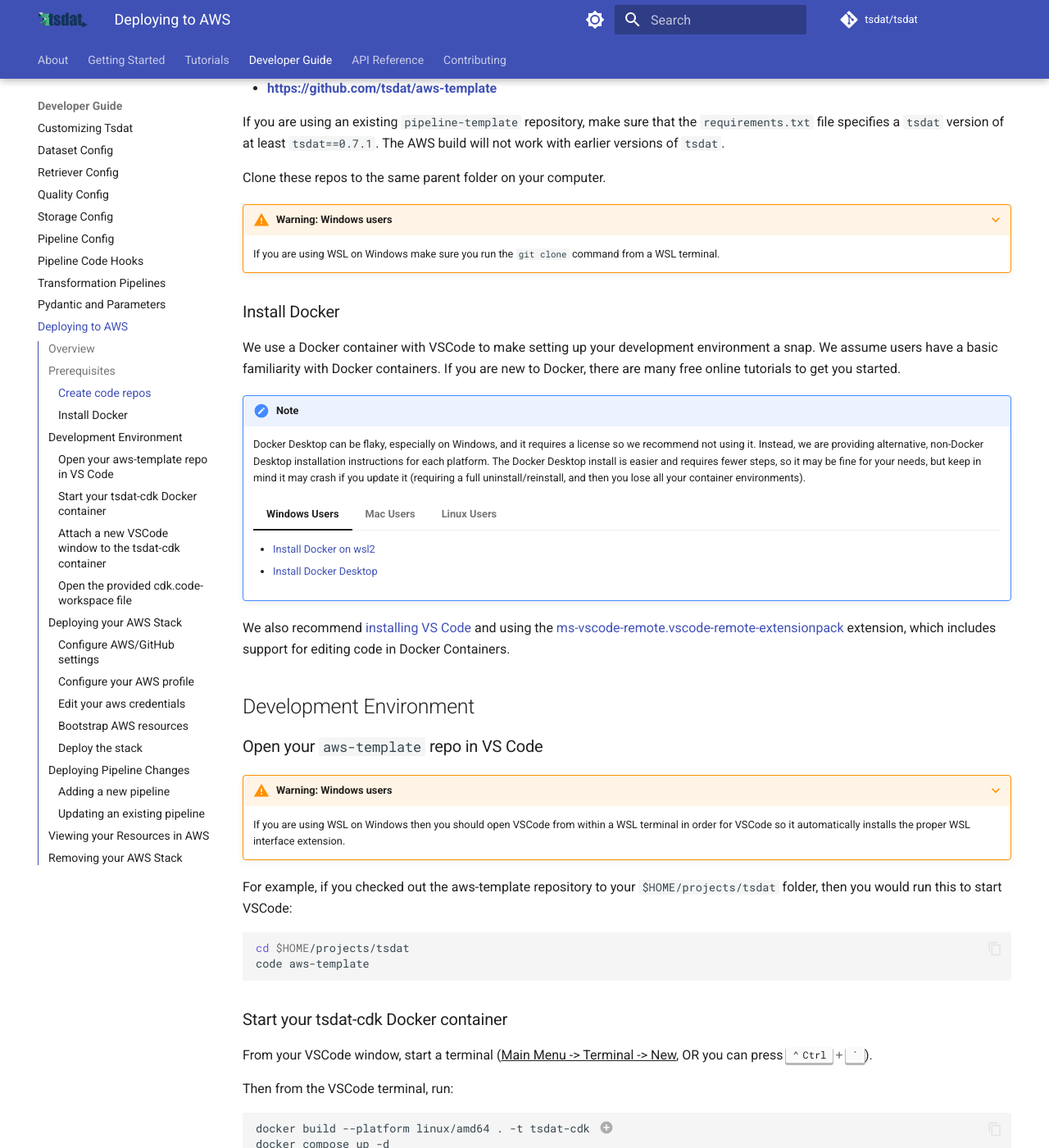
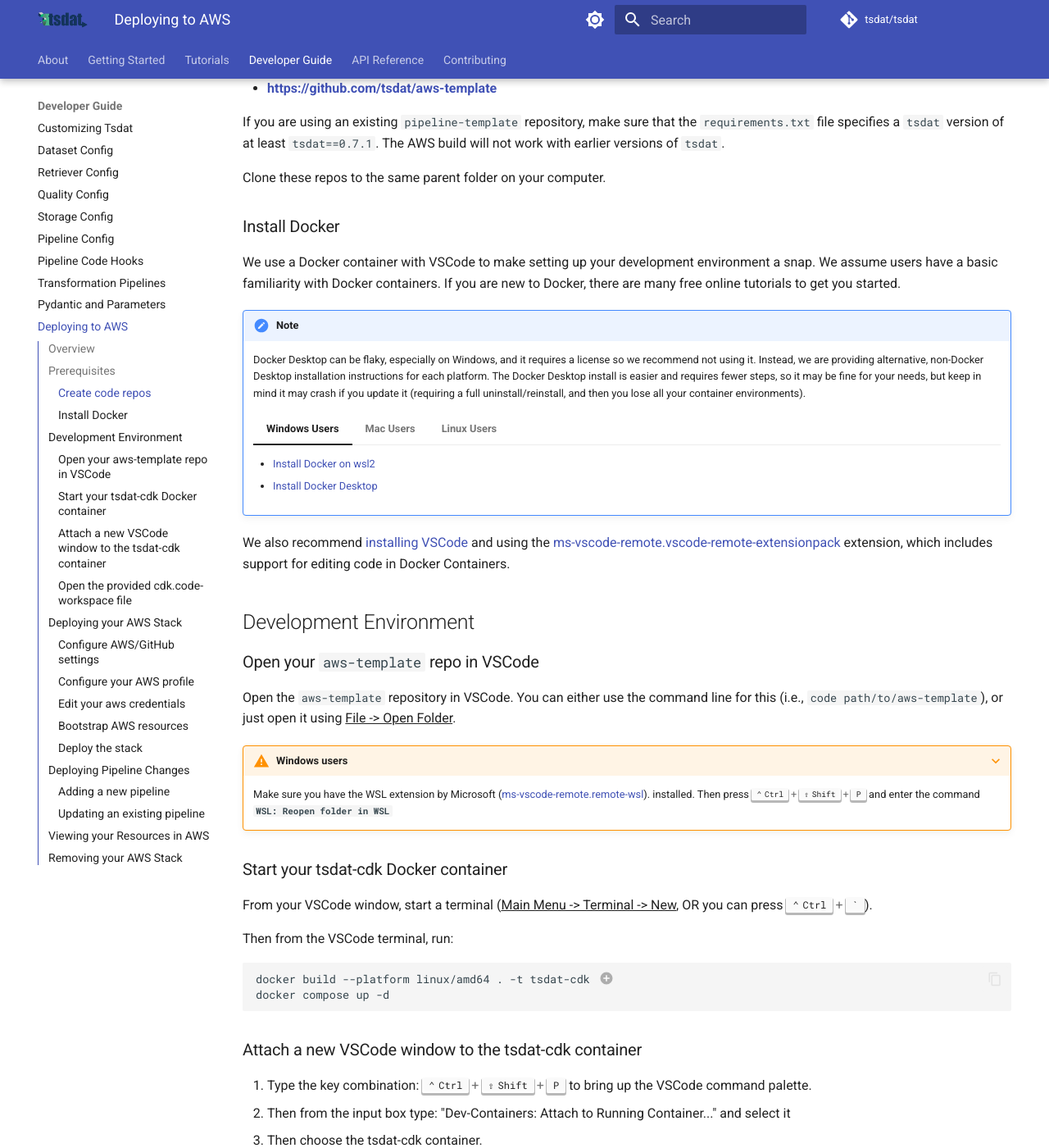
Before and after one commit to tsdat/tsdat, an MkDocs documentation site: the page built from docs/config/aws_template.md, in a window 1280 px wide and 1400 px high, scrolled down 1237 px. Shown: the whole window at 82% size. Built offline with MkDocs 1.6.1 and Material for MkDocs 9.7.7, drawn with Linux system fonts in a browser that asks for light colours; comment, search, counter and statistics services are not loaded.

Commit message:
Address feedback
Co-authored-by: jmcvey3 <53623232+jmcvey3@users.noreply.github.com>

````diff
--- a/docs/config/aws_template.md
+++ b/docs/config/aws_template.md
@@ -44,10 +44,6 @@
 
 Clone these repos to the same parent folder on your computer.
 
-???+ warning "Warning: Windows users"
-
-    If you are using WSL on Windows make sure you run the `git clone` command from a WSL terminal.
-
 ### Install Docker
 
 We use a Docker container with VSCode to make setting up your development environment a snap.  We assume users have a
@@ -76,26 +72,22 @@
         * [Install Docker](https://docs.docker.com/engine/install/ubuntu/)
         * [Install Docker Desktop](https://docs.docker.com/desktop/install/linux-install/)
 
-We also recommend [installing VS Code](https://code.visualstudio.com/download) and using the
+We also recommend [installing VSCode](https://code.visualstudio.com/download) and using the
 [ms-vscode-remote.vscode-remote-extensionpack](https://marketplace.visualstudio.com/items?itemName=ms-vscode-remote.vscode-remote-extensionpack)
 extension, which includes support for editing code in Docker Containers.
 
 ## Development Environment
 
-### Open your `aws-template` repo in VS Code
+### Open your `aws-template` repo in VSCode
 
-???+ warning "Warning: Windows users"
+Open the `aws-template` repository in VSCode. You can either use the command line for this (i.e.,
+`code path/to/aws-template`), or just open it using ^^File -> Open Folder^^.
 
-    If you are using WSL on Windows then you should open VSCode from within a WSL terminal in order for VSCode so it
-    automatically installs the proper WSL interface extension.
+???+ warning "Windows users"
 
-For example, if you checked out the aws-template repository to your `$HOME/projects/tsdat` folder, then you would run
-this to start VSCode:
-
-```shell
-cd $HOME/projects/tsdat
-code aws-template
-```
+    Make sure you have the WSL extension by Microsoft
+    ([ms-vscode-remote.remote-wsl](https://marketplace.visualstudio.com/items?itemName=ms-vscode-remote.remote-wsl)).
+    installed. Then press ++ctrl+shift+p++ and enter the command **`WSL: Reopen folder in WSL`**
 
 ### Start your tsdat-cdk Docker container
 
@@ -219,7 +211,24 @@
     3. In the section, "Option 2: Manually add a profile to your AWS credentials file (Short-term credentials)", click
     on the box to copy the text.
 
-Your credentials file should look like this (with real values instead of the `XXXX`):
+Your credentials file should look like this (with real values instead of the `XXXX`): (1)
+{ .annotate }
+
+1. !!! tip "Tip: Windows WSL users"
+
+        If you've already set up the AWS CLI in Windows, WSL will link to the configuration files located in the Windows
+        location. Your credentials will also be linked to the `.aws/` folder that should now be showing in your VSCode
+        Explorer tab. Edit as necessary, but note this CDK expects a profile called `tsdat` to function.
+
+        You can check that the profile was set properly using:
+
+        `aws configure list`
+
+        If you're using a profile different from `tsdat`, set the new one using
+
+        `export AWS_PROFILE=<new_profile>`
+
+        The new profile name should now show up in the output of `aws configure list`
 
 ```txt title="~/.aws/credentials"
 [tsdat]
````
